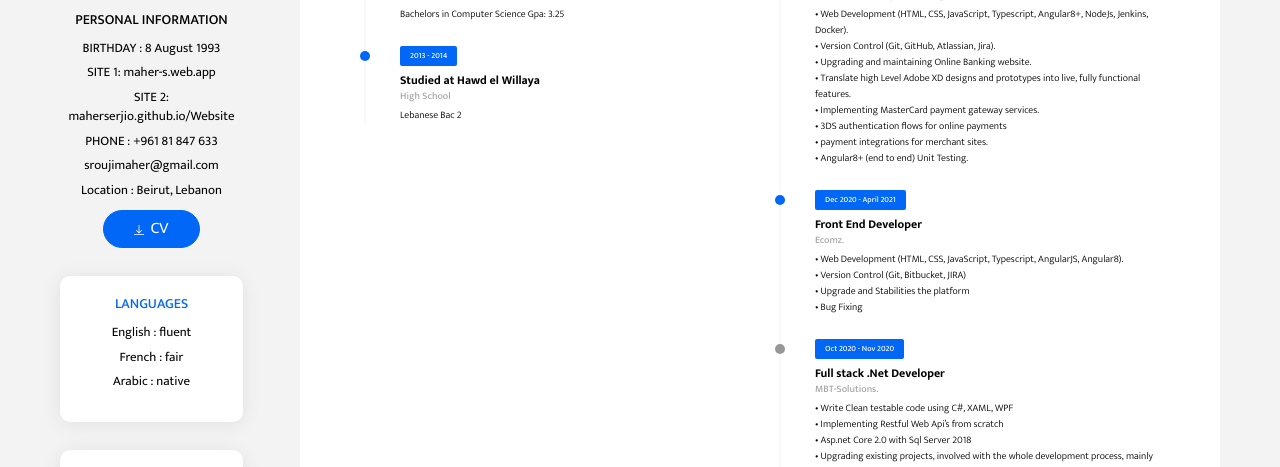
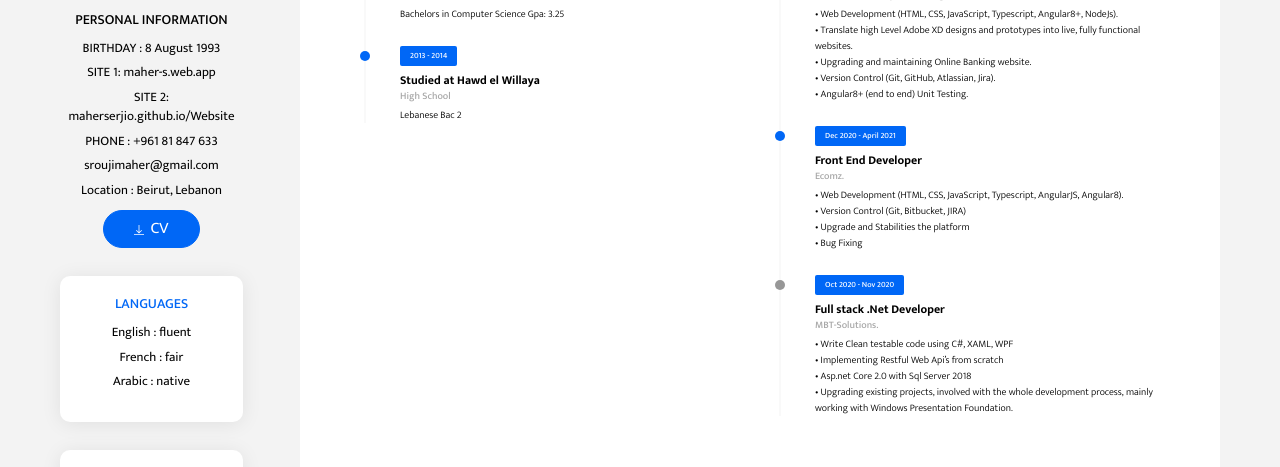
Before and after one commit to maherserjio/Website, a website: page index.html in a window 1280 px wide. Shown: the part 257-724 px from the top of the page. Drawn offline with Linux system fonts and the light colour scheme.

Commit message:
fix job description

```diff
--- a/index.html
+++ b/index.html
@@ -117,17 +117,13 @@
                                 <h6 class="time-line-item-title">Full Stack Developer</h6>
                                 <p class="time-line-item-subtitle">Klevr - Saradar Capital Holding</p>
                                 <p class="time-line-item-content">• Web Development (HTML, CSS, JavaScript, Typescript,
-                                    Angular8+, NodeJs, Jenkins, Docker).</p>
+                                    Angular8+, NodeJs).</p>
+                                     <p class="time-line-item-content"> • Translate high Level Adobe XD designs and
+                                    prototypes into
+                                    live, fully functional websites.</p>
+                                         <p class="time-line-item-content">• Upgrading and maintaining Online Banking website.
+                                </p>
                                 <p class="time-line-item-content">• Version Control (Git, GitHub, Atlassian, Jira).</p>
-                                <p class="time-line-item-content">• Upgrading and maintaining Online Banking website.
-                                </p>
-                                <p class="time-line-item-content"> • Translate high Level Adobe XD designs and
-                                    prototypes into
-                                    live, fully functional features.</p>
-                                <p class="time-line-item-content"> • Implementing MasterCard payment gateway services.
-                                </p>
-                                <p class="time-line-item-content"> • 3DS authentication flows for online payments</p>
-                                <p class="time-line-item-content"> • payment integrations for merchant sites.</p>
                                 <p class="time-line-item-content"> • Angular8+ (end to end) Unit Testing.</p>
                             </li>
                             <li class="time-line-item">
```
